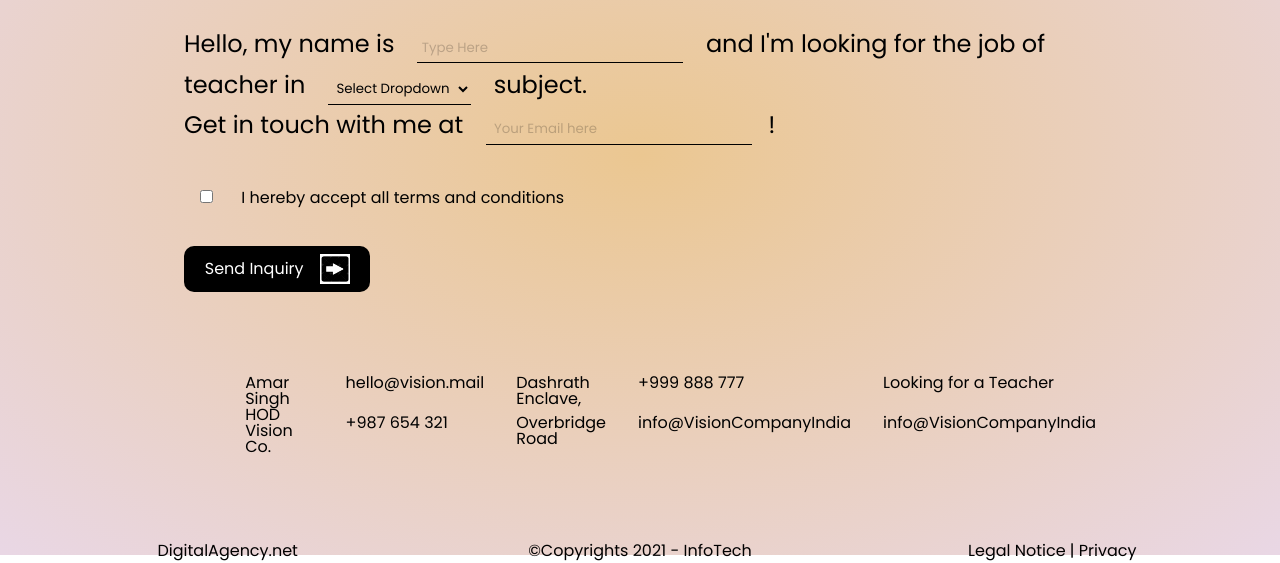
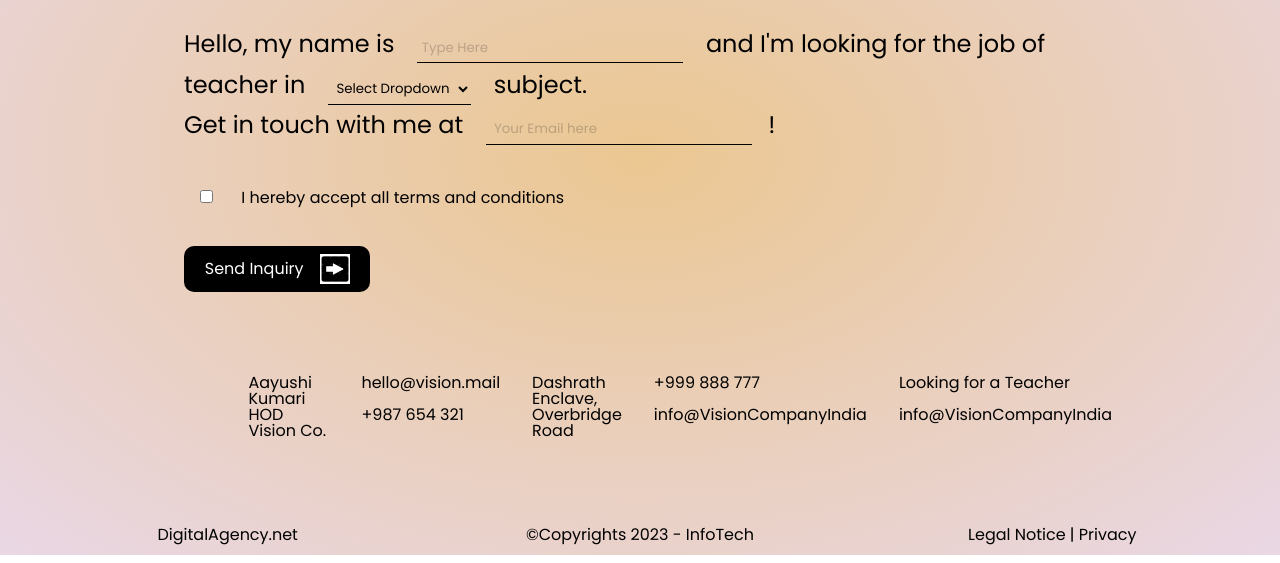
Before and after one commit to Aayushikumari3/Get-Hired, a plain HTML site: page index.html in a window 1280 px wide. Shown: the part 245-808 px from the top of the page. Drawn offline with Linux system fonts and the light colour scheme.

Commit message:
index.html

```diff
--- a/index.html
+++ b/index.html
@@ -74,7 +74,7 @@
 
                        <div class="dataImg"></div>
                         <div class="dataDesc">
-                            <span>Amar Singh</span>
+                            <span>Aayushi Kumari</span>
                             <span>HOD Vision Co.</span>
                         </div>
 
@@ -112,7 +112,7 @@
         </div>
         <section class="footer">
             <span>DigitalAgency.net</span>
-            <span>&copy;Copyrights 2021 - InfoTech</span>
+            <span>&copy;Copyrights 2023 - InfoTech</span>
             <span>Legal Notice | Privacy </span>
         </section>
     </section>
```
